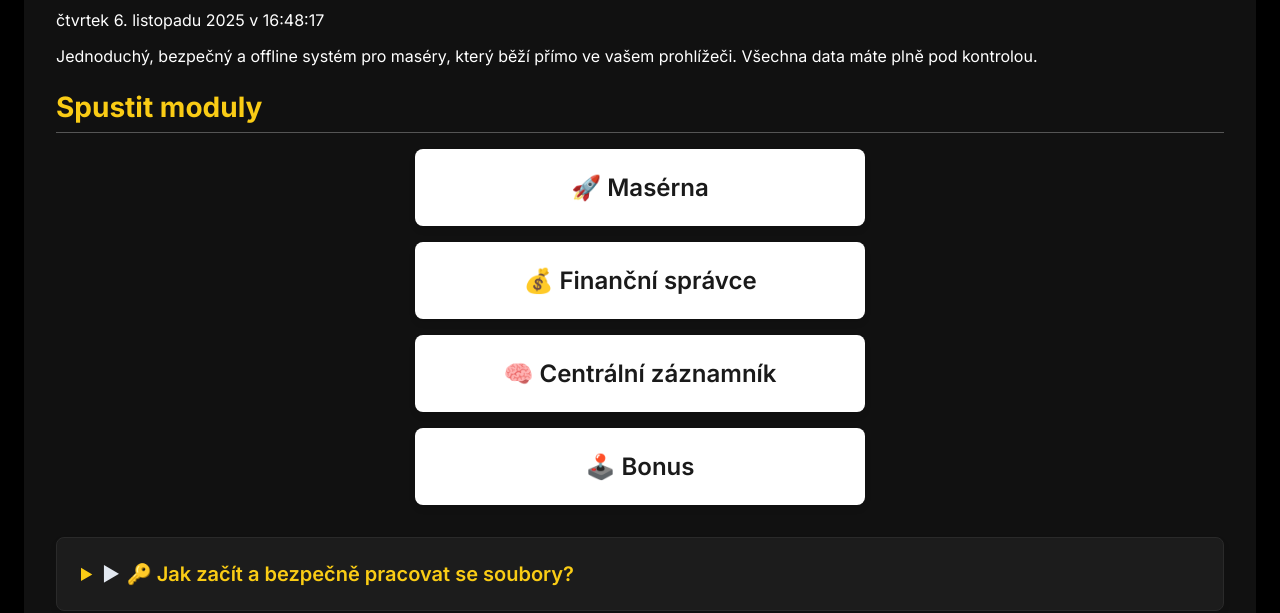
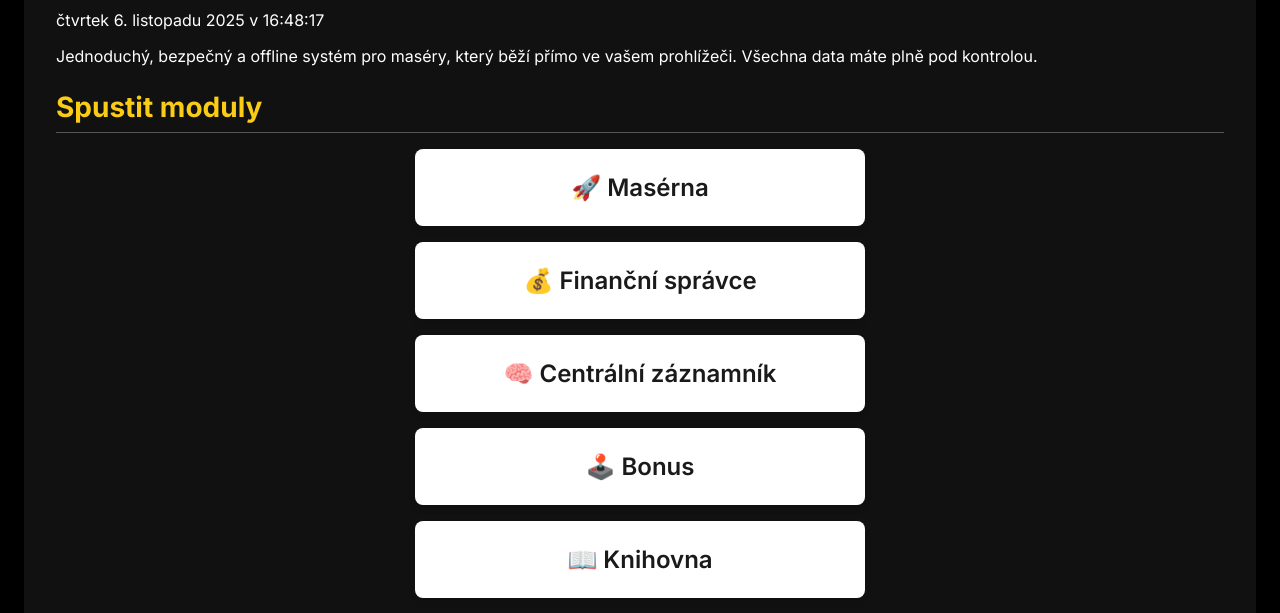
Before and after one commit to simekjan1/Palpatius, a plain HTML site: page index.html in a window 1280 px wide. Shown: the part 198-811 px from the top of the page. Drawn offline with Linux system fonts and the light colour scheme; files whose address does not match are found by name.

Commit message:
Add link to document management module in index.html
Added a new module link for document management.

```diff
--- a/index.html
+++ b/index.html
@@ -28,6 +28,7 @@
             <a href="data/2._financni_spravce/index.html" class="app-link" aria-label="Spustit modul Finanční správce">💰 Finanční správce</a>
             <a href="data/3._zaznamnik/index.html" class="app-link" aria-label="Spustit modul Centrální záznamník">🧠 Centrální záznamník</a>
     <a href="data/4._bonus/index.html" class="app-link" aria-label="Bonusová sekce pro odpočinek">🕹️ Bonus</a>
+    <a href="data/5._knihovna/index.html" class="app-link" aria-label="Evidence a správa dokumentů a článků">📖 Knihovna</a>
         </div>
 
 <details>
```
